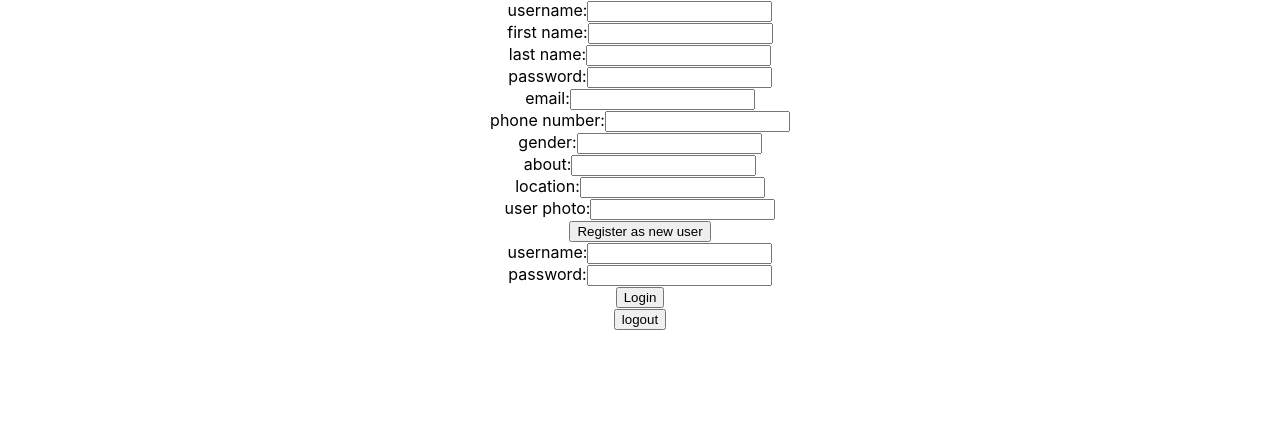
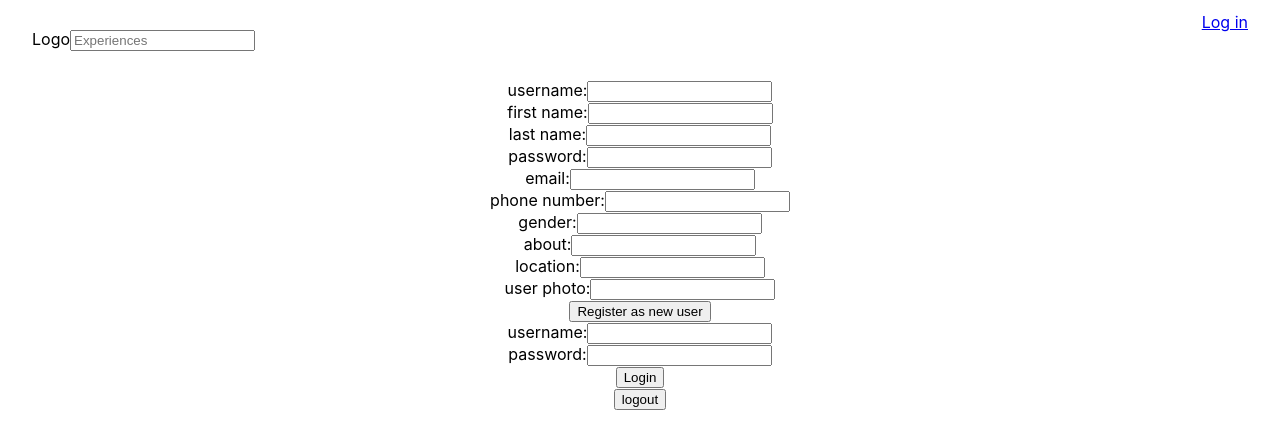
Before and after one commit to jemilalghani/moment, a React (Create React App) app: page /login in a window 1280 px wide. Shown: the top 448 px of the page. Built offline with nearby package versions, Linux system fonts and the light colour scheme.

Commit message:
added navbar skeleton

```diff
--- a/src/App.js
+++ b/src/App.js
@@ -4,6 +4,7 @@ import LoginRegister from './components/LoginRegister/LoginRegister';
 import withContext from './components/ContextApi/Context_HOC';
 import Moments from './components/Moments/Moments';
 import Admin from './components/Admin/Admin';
+import Navbar from './components/Navbar/Navbar';
 import routes from './routes';
 
 class App extends Component {
@@ -14,6 +15,7 @@ class App extends Component {
         {/* <Admin /> */}
         {/* <LoginRegister/>
         <Moments /> */}
+        <Navbar />
         {routes}
       </div>
     );
--- a/src/components/ContextApi/ContextProvider.js
+++ b/src/components/ContextApi/ContextProvider.js
@@ -6,7 +6,7 @@ export default class ContextProvider extends React.Component {
     constructor(){
         super();
         this.state={
-            // login: false,
+            login: false,
             user: {
                 // firstName: null,
                 // lastName: null,
--- a/src/components/Navbar/Navbar.js
+++ b/src/components/Navbar/Navbar.js
@@ -1,15 +1,32 @@
 import React, { Component } from 'react';
 import './Navbar.scss';
 import withContext from '../ContextApi/Context_HOC';
+import { Link } from 'react-router-dom';
 
 class Navbar extends Component {
   render() {
+    console.log('from contextttttt',this.props.context.user.user)
     return (
       <div className="navbar-container">
-        <div>
-          <div>Logo</div>
-          <div><input type="text" placeholder="Experiences"/></div>
-          <div>Log in</div>
+        <div className="navbar-wrapper">
+          <div className="navbar-left">
+            <div>Logo</div>
+            <div><input type="text" placeholder="Experiences"/></div>
+          </div>
+          {
+          this.props.context.login ?
+          <div className="navbar-right">
+             {this.props.context.user.user &&
+              <div className="navbar-loggedin">
+                <div><p>Host</p></div>
+                <div><p>Trips</p></div>
+                <img src={this.props.context.user.user.prof_photo_url} className="nav-profile-img"/>
+              </div>
+            }
+          </div>
+          :
+          <div className="navbar-right"><Link to="/login">Log in</Link></div>
+          }
         </div>
       </div>
     )
--- a/src/components/Navbar/Navbar.scss
+++ b/src/components/Navbar/Navbar.scss
@@ -0,0 +1,37 @@
+.navbar-container{
+    width: 100%;
+    display: flex;
+}
+
+.navbar-wrapper{
+    margin: 0 auto;
+    width: 95%;
+    display: flex;
+    justify-content: space-between;
+    align-items: center;
+    height: 80px;
+
+    .navbar-left{
+        display: flex;
+    }
+
+    .navbar-right {
+        display: flex;
+        justify-content: flex-end;
+        width:50%;
+        height: 70%;
+        .navbar-loggedin{
+           display: flex;
+           div {
+               margin-right: 20px;
+           }
+        }
+
+    }
+
+}
+
+.nav-profile-img{
+    width: 50px;
+    border-radius: 50%;
+}
```
